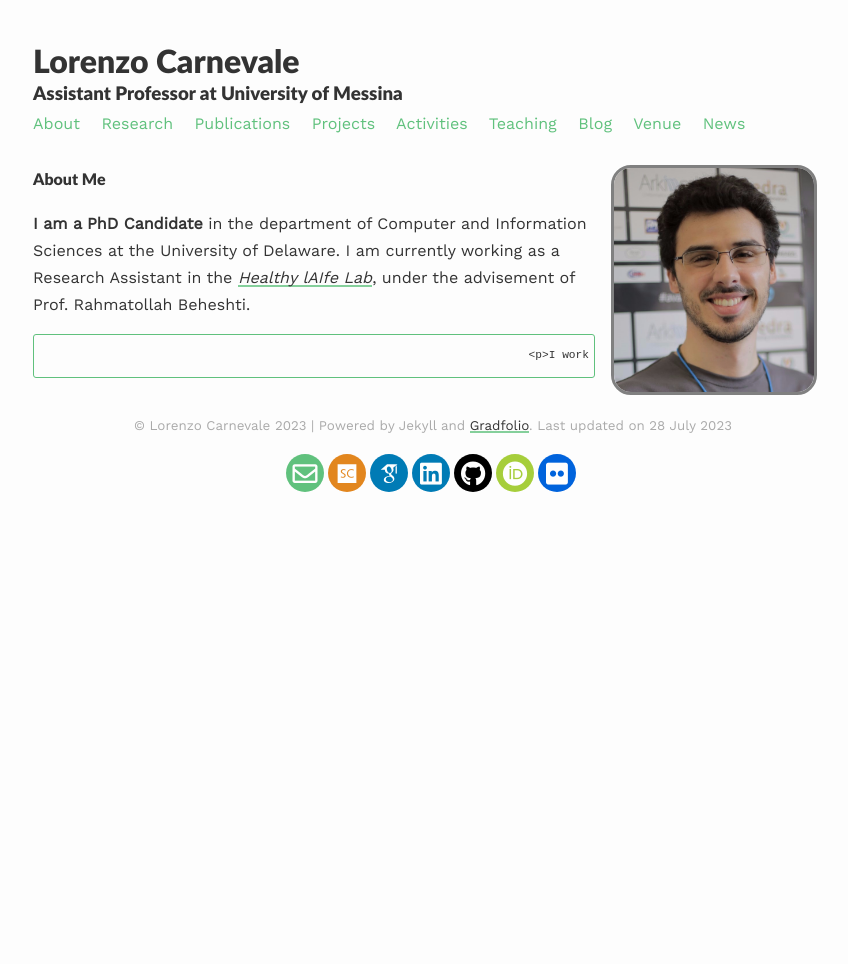
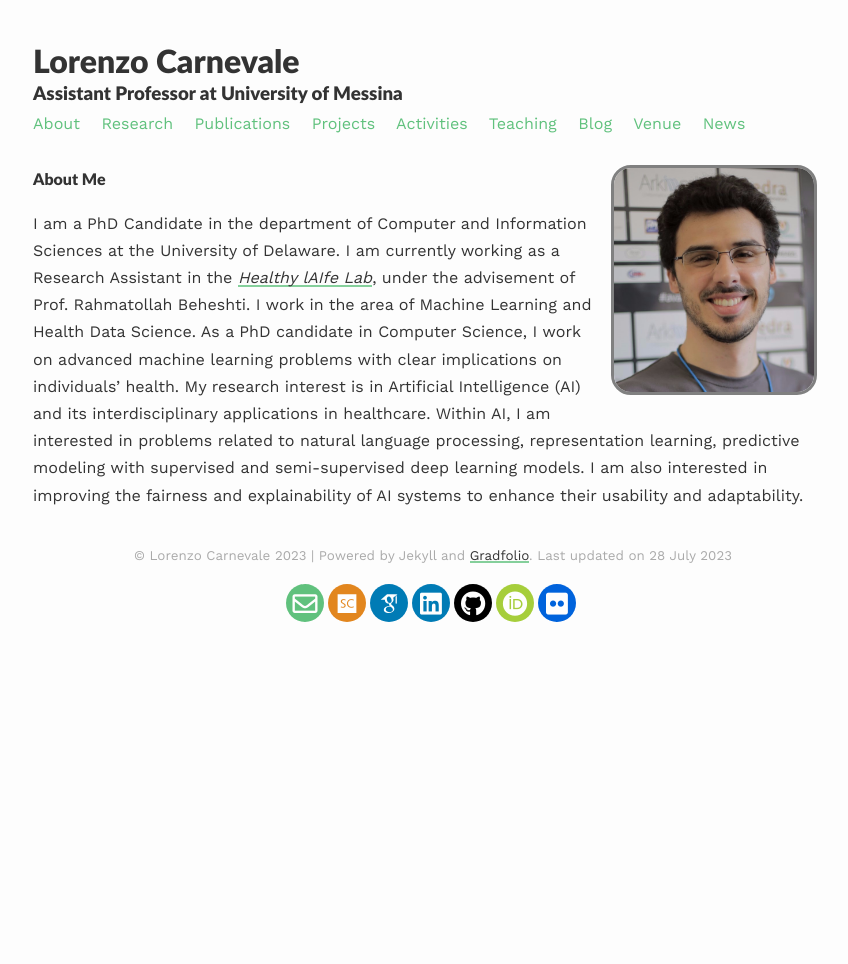
Before and after one commit to mehak25/mehak25.github.io, a Jekyll site: the page built from index.md, in a window 1280 px wide. Shown: the whole page, without its empty margins (207-1055 px from the left). Built offline with Jekyll 4.4.1, drawn with Linux system fonts in a browser that asks for light colours; nearby versions of some CDN libraries; some web fonts are replaced.

```diff
--- a/index.md
+++ b/index.md
@@ -9,8 +9,8 @@ published: true
 
 
 #### About Me
-<p><strong>I am a PhD Candidate</strong> in the department of Computer and Information Sciences at the University of Delaware. I am currently working as a Research Assistant in the <a href="https://sites.udel.edu/healthylaife/"><i>Healthy lAIfe Lab</i></a>, under the advisement of Prof. Rahmatollah Beheshti.</p>
-										<p>I work in the area of Machine Learning and Health Data Science.
+I am a PhD Candidate in the department of Computer and Information Sciences at the University of Delaware. I am currently working as a Research Assistant in the <a href="https://sites.udel.edu/healthylaife/"><i>Healthy lAIfe Lab</i></a>, under the advisement of Prof. Rahmatollah Beheshti.
+I work in the area of Machine Learning and Health Data Science.
 As a PhD candidate in Computer Science, I work on advanced machine learning problems with clear implications on individuals’ health.
 My research interest is in Artificial Intelligence (AI) and its interdisciplinary applications in healthcare. Within AI, I am interested in problems related to natural language processing, representation learning, predictive modeling with supervised and semi-supervised deep learning models.
-I am also interested in improving the fairness and explainability of AI systems to enhance their usability and adaptability.</p>
+I am also interested in improving the fairness and explainability of AI systems to enhance their usability and adaptability.
```
